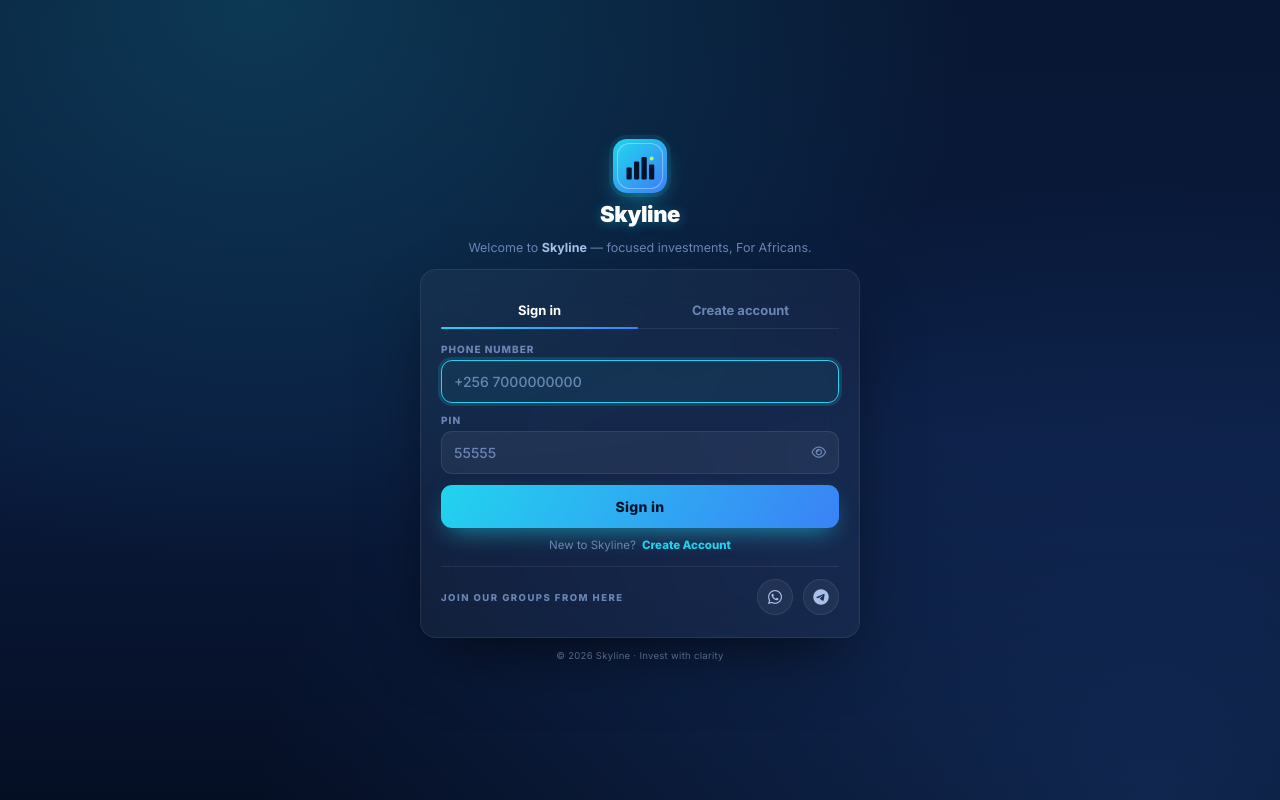
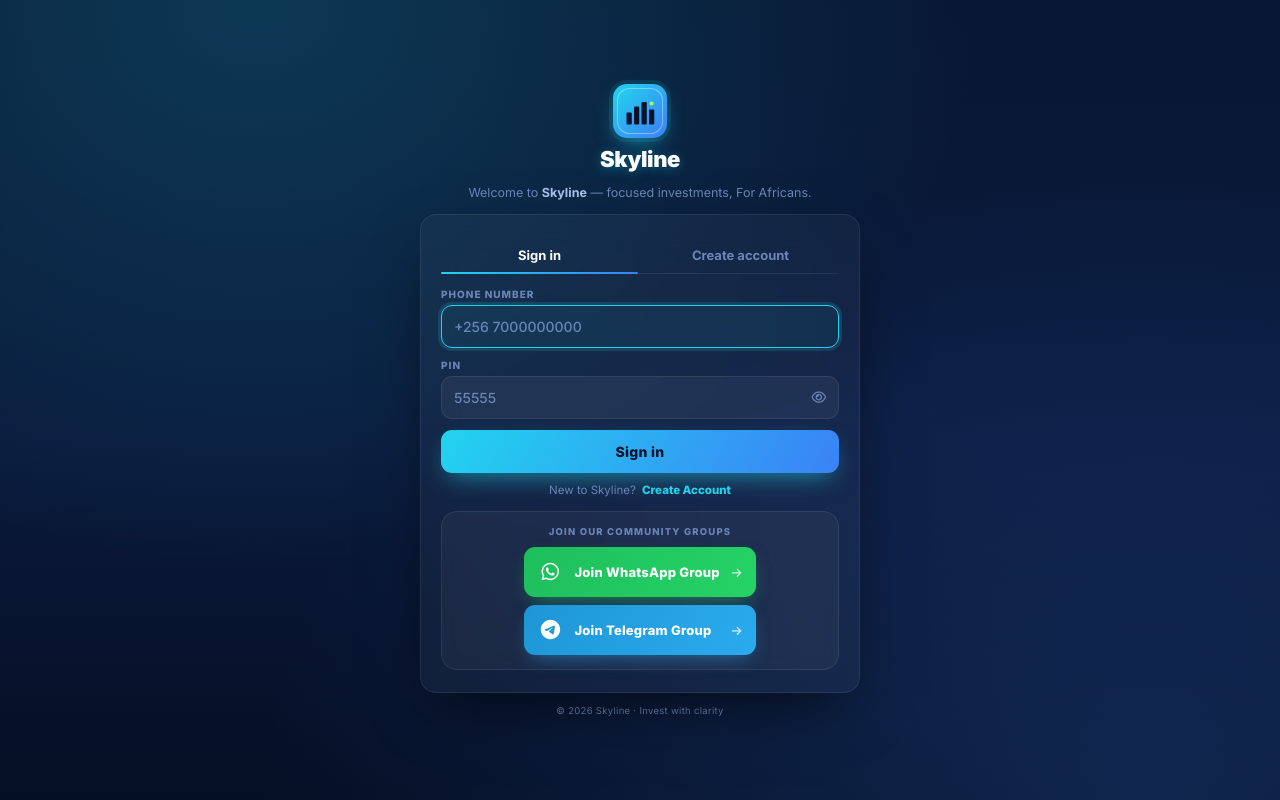
Before and after one commit to zimbeisreal/splendour, a Flask app: page / in a window 1280 px wide. Run offline with Flask 3, Linux system fonts and the light colour scheme.

Commit message:
final version

```diff
--- a/blueprints/withdraw_helpers.py
+++ b/blueprints/withdraw_helpers.py
@@ -23,7 +23,7 @@ logger = logging.getLogger(__name__)
 #                  CONFIGURATION
 # ==========================================================
 class WithdrawalConfig:
-    MIN_WITHDRAWAL = Decimal("4000")
+    MIN_WITHDRAWAL = Decimal("3000")
     MAX_WITHDRAWAL = Decimal("10000")
     MAX_WITHDRAWAL_HARD = Decimal("1000000")
     ADMIN_REVIEW_THRESHOLD = Decimal("10000")
--- a/bonus/config.py
+++ b/bonus/config.py
@@ -16,15 +16,15 @@ class BonusConfigHelper:
         1: Decimal('0.15'),   # 10%
         2: Decimal('0.01'),   # 5%
         3: Decimal('0.01'),   # 3%
-        4: Decimal('0.0'),   # 2%
-        5: Decimal('0.0'),   # 1%
+        4: Decimal('0.01'),   # 2%
+        5: Decimal('0.01'),   # 1%
         # Levels 6-20: 0.5% each
     }
 
     # Default percentage for levels 6-20
     DEFAULT_PERCENTAGE = Decimal('0.000')
 
-    MAX_LEVEL = 3
+    MAX_LEVEL = 5
 
     @staticmethod
     def get_bonus_percentage(level: int, package_id: int = None) -> Decimal:
--- a/models.py
+++ b/models.py
@@ -216,7 +216,7 @@ class User(db.Model, BaseMixin):
     def to_dict(self, include_packages=True, include_bonus=True):
         """Serialize user for JSON responses with optimized queries."""
         print(f"DEBUG to_dict: actual_balance={self.actual_balance}, available_balance={self.available_balance}")
-        base_url = "https://SKYLINE.site"
+        base_url = "https://skylineshop.online"
         referral_link = f"{base_url}?ref={self.referral_code}"
         # 1. First create the basic dictionary
         result = {
--- a/static/css/hut5-profile.css
+++ b/static/css/hut5-profile.css
@@ -1837,7 +1837,7 @@ a { color: var(--sky-cyan); text-decoration: none; }
 }
 .express-hero-avatar {
   width: 40px; height: 40px;
-  border-radius: 50%;
+  border-radius: 10%;
   background: linear-gradient(140deg, var(--sky-cyan), #3B82F6);
   color: var(--sky-blue);
   display: grid; place-items: center;
--- a/static/main.css
+++ b/static/main.css
@@ -378,40 +378,6 @@ body {
   color: var(--sky-muted);
 }
 
-.sky-social-icons {
-  display: flex;
-  gap: 10px;
-}
-
-.sky-social-icon {
-  width: 36px;
-  height: 36px;
-  border-radius: 50%;
-  display: grid;
-  place-items: center;
-  background: rgba(255, 255, 255, 0.05);
-  border: 1px solid var(--sky-line);
-  color: var(--sky-soft);
-  font-size: 16px;
-  text-decoration: none;
-  transition: background 0.2s, border-color 0.2s, color 0.2s, transform 0.18s;
-}
-
-.sky-social-icon:hover {
-  transform: translateY(-2px) scale(1.05);
-}
-
-.sky-social-icon.sky-wa:hover {
-  background: rgba(37, 211, 102, 0.15);
-  border-color: rgba(37, 211, 102, 0.55);
-  color: #25D366;
-}
-
-.sky-social-icon.sky-tg:hover {
-  background: rgba(34, 158, 217, 0.15);
-  border-color: rgba(34, 158, 217, 0.55);
-  color: #2AABEE;
-}
 
 /* ------------------------------------------------------------
    LEGAL
@@ -487,3 +453,106 @@ body {
     transition-duration: 0.01ms !important;
   }
 }
+
+
+
+/* ============================================================
+   COMMUNITY — bright brand buttons with labels
+   ============================================================ */
+.sky-community {
+  display: flex;
+  flex-direction: column;
+  gap: 10px;
+  padding: 14px;
+  background: rgba(255, 255, 255, 0.04);
+  border: 1px solid var(--sky-line);
+  border-radius: var(--sky-r);
+  margin-top: 14px;
+}
+
+.sky-community-label {
+  font-size: 9.5px;
+  font-weight: 800;
+  letter-spacing: 1.2px;
+  text-transform: uppercase;
+  color: var(--sky-muted);
+  text-align: center;
+}
+
+.sky-social-icons {
+  display: flex;
+  flex-direction: column;
+  gap: 8px;
+}
+
+.sky-social-icon {
+  display: flex;
+  align-items: center;
+  gap: 12px;
+  padding: 13px 14px;
+  border-radius: var(--sky-r-sm);
+  text-decoration: none;
+  font-family: var(--sky-font);
+  font-size: 13px;
+  font-weight: 800;
+  letter-spacing: 0.2px;
+  color: var(--sky-white);
+  transition: transform var(--sky-dur-1) var(--sky-ease),
+              filter var(--sky-dur-2) var(--sky-ease),
+              box-shadow var(--sky-dur-2) var(--sky-ease);
+}
+
+.sky-social-icon:hover {
+  transform: translateY(-1px);
+  filter: brightness(1.08);
+}
+
+.sky-social-icon:active {
+  transform: scale(0.98);
+}
+
+/* Bigger, brighter icon */
+.sky-social-icon > i:first-child {
+  font-size: 20px;
+  flex-shrink: 0;
+  display: grid;
+  place-items: center;
+  width: 24px;
+  height: 24px;
+}
+
+.sky-social-text {
+  flex: 1;
+  text-align: left;
+}
+
+.sky-social-arrow {
+  font-size: 11px;
+  opacity: 0.75;
+  transition: transform var(--sky-dur-2) var(--sky-ease);
+}
+
+.sky-social-icon:hover .sky-social-arrow {
+  transform: translateX(3px);
+  opacity: 1;
+}
+
+/* WhatsApp — brand green */
+.sky-social-icon.sky-wa {
+  background: linear-gradient(120deg, #1EBE5D 0%, #25D366 100%);
+  box-shadow: 0 8px 20px -8px rgba(37, 211, 102, 0.6);
+}
+
+/* Telegram — brand blue */
+.sky-social-icon.sky-tg {
+  background: linear-gradient(120deg, #1E96D6 0%, #2AABEE 100%);
+  box-shadow: 0 8px 20px -8px rgba(42, 171, 238, 0.6);
+}
+
+.sky-social-icon.sky-wa:hover {
+  box-shadow: 0 12px 26px -8px rgba(37, 211, 102, 0.85);
+}
+
+.sky-social-icon.sky-tg:hover {
+  box-shadow: 0 12px 26px -8px rgba(42, 171, 238, 0.85);
+}
--- a/templates/index.html
+++ b/templates/index.html
@@ -190,19 +190,23 @@
          COMMUNITY — icon logos with hyperlinks (no button rows)
          ============================================================ -->
 <div class="sky-community">
-      <span class="sky-community-label">Join our Groups from here</span>
+  <span class="sky-community-label">Join our community groups</span>
   <div class="sky-social-icons">
     <a class="sky-social-icon sky-wa"
-           href=""
+       href="https://chat.whatsapp.com/CbYqgbbEFoEIBGQZNHWNGH?s=cl&p=a&mlu=4&ilr=4"
        target="_blank" rel="noopener"
-           aria-label="Join Skyline on WhatsApp">
-          <i class="fab fa-whatsapp"></i>
+       aria-label="Join Skyline WhatsApp group">
+      <i class="fab fa-whatsapp" aria-hidden="true"></i>
+      <span class="sky-social-text">Join WhatsApp Group</span>
+      <i class="fas fa-arrow-right sky-social-arrow" aria-hidden="true"></i>
     </a>
     <a class="sky-social-icon sky-tg"
-           href=""
+       href="https://t.me/+UgB-26jRXzMzNDM0"
        target="_blank" rel="noopener"
-           aria-label="Join Skyline on Telegram">
-          <i class="fab fa-telegram"></i>
+       aria-label="Join Skyline Telegram group">
+      <i class="fab fa-telegram" aria-hidden="true"></i>
+      <span class="sky-social-text">Join Telegram Group</span>
+      <i class="fas fa-arrow-right sky-social-arrow" aria-hidden="true"></i>
     </a>
   </div>
 </div>
```
Also changed, not shown: templates/partials/profile.html (+82 -10 lines). Lines whose indentation alone changed are shown as unchanged.
